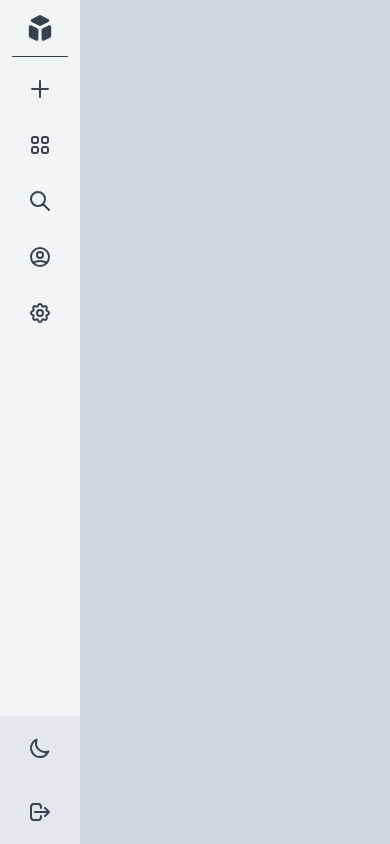
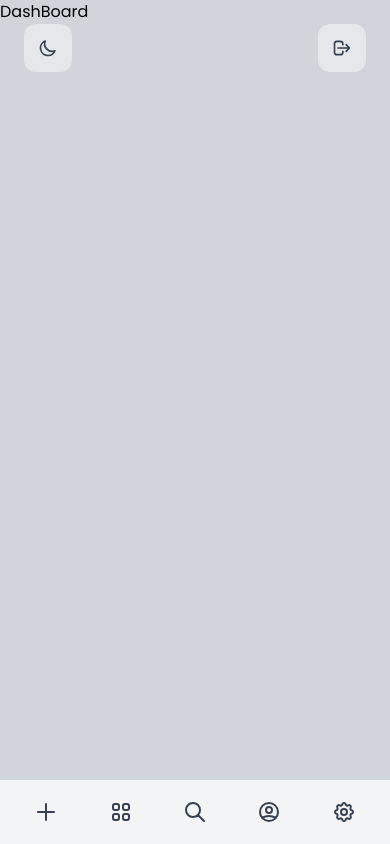
Before and after one commit to uzzii-21/invoice-generator, a React (Create React App) app: page / in a window 390 px wide. Built offline with nearby package versions, Linux system fonts and the light colour scheme.

Commit message:
make it responsive

```diff
--- a/src/App.js
+++ b/src/App.js
@@ -7,13 +7,16 @@ const App = () => {
     setInvoicePanelState(!invoicePanelState)
   }
   return (
-    <main className="container">
+    <>
       <SideBar openForm={toggleFormPanel} />
+      <main className="container">
+        <h1>DashBoard</h1>
+      </main>
       <InvoiceFormPanel
         toggle={invoicePanelState}
         closeForm={toggleFormPanel}
       />
-    </main>
+    </>
   )
 }
 export default App
--- a/src/components/Autocomplete/Autocomplete.jsx
+++ b/src/components/Autocomplete/Autocomplete.jsx
@@ -2,7 +2,7 @@
 import { Fragment, useState } from 'react'
 import { Combobox, Transition } from '@headlessui/react'
 import { CheckIcon, SelectorIcon } from '../../assets'
-import countryList from '../../constant/constant'
+import countryList from '../../utils/constant'
 
 const Autocomplete = () => {
   const [selected, setSelected] = useState(countryList[166])
--- a/src/components/SideBarButton/SideBarButton.jsx
+++ b/src/components/SideBarButton/SideBarButton.jsx
@@ -1,26 +1,16 @@
-/* eslint-disable jsx-a11y/click-events-have-key-events */
-/* eslint-disable jsx-a11y/no-static-element-interactions */
 import PropTypes from 'prop-types'
 
 const SideBarButton = ({ icon, tooltip, onClick }) => (
-  // eslint-disable-next-line jsx-a11y/anchor-is-valid
-  // eslint-disable-next-line jsx-a11y/no-static-element-interactions
-  // eslint-disable-next-line jsx-a11y/click-events-have-key-events
-  // eslint-disable-next-line jsx-a11y/anchor-is-valid
-  <a className="sidebar-btn group" onClick={onClick}>
+  <button type="button" className="sidebar-btn group" onClick={onClick}>
     {icon}
     <span className="sidebar-tooltip group-hover:scale-100">{tooltip}</span>
-  </a>
+  </button>
 )
-
-SideBarButton.defaultProps = {
-  onClick: undefined
-}
 
 SideBarButton.propTypes = {
   icon: PropTypes.node.isRequired,
   tooltip: PropTypes.string.isRequired,
-  onClick: PropTypes.func
+  onClick: PropTypes.func.isRequired
 }
 
 export default SideBarButton
--- a/src/components/Toggle/Toggle.jsx
+++ b/src/components/Toggle/Toggle.jsx
@@ -33,11 +33,15 @@ const Toggle = () => {
     <button
       type="button"
       onClick={darkModeToggle}
-      className="flex items-center justify-center group w-full h-16 mt-auto bg-gray-200 dark:bg-gray-800 hover:text-darkPrimary dark:hover:bg-darkPrimary dark:hover:text-primary hover:bg-primary"
+      className="flex items-center justify-center group w-12 h-12 rounded-xl sm:w-full  sm:rounded-none sm:h-16 mt-auto bg-gray-200 dark:bg-gray-800 hover:text-darkPrimary dark:hover:bg-darkPrimary dark:hover:text-primary hover:bg-primary"
     >
       <span className="sr-only">Use setting</span>
-      {enabled ? <DarkIcon /> : <LightIcon />}
-      <span className="sidebar-tooltip group-hover:scale-100">
+      {enabled ? (
+        <DarkIcon class="h-5 w-5 sm:w-6 sm:h-6" />
+      ) : (
+        <LightIcon class="h-5 w-5 sm:w-6 sm:h-6" />
+      )}
+      <span className="sidebar-tooltip left-20 group-hover:scale-100">
         {enabled ? 'Dark Mode' : 'Light Mode'}
       </span>
     </button>
--- a/src/containers/SideBar/SideBar.jsx
+++ b/src/containers/SideBar/SideBar.jsx
@@ -10,8 +10,8 @@ import {
 import { SideBarButton, Toggle } from '../../components'
 
 const SideBar = ({ openForm }) => (
-  <div className="side-bar">
-    <a className="mt-3" href="/">
+  <aside className="side-bar">
+    <a className="mt-3 hidden sm:block" href="/">
       <svg
         className="w-8 h-8 fill-current"
         xmlns="http://www.w3.org/2000/svg"
@@ -21,7 +21,7 @@ const SideBar = ({ openForm }) => (
         <path d="M11 17a1 1 0 001.447.894l4-2A1 1 0 0017 15V9.236a1 1 0 00-1.447-.894l-4 2a1 1 0 00-.553.894V17zM15.211 6.276a1 1 0 000-1.788l-4.764-2.382a1 1 0 00-.894 0L4.789 4.488a1 1 0 000 1.788l4.764 2.382a1 1 0 00.894 0l4.764-2.382zM4.447 8.342A1 1 0 003 9.236V15a1 1 0 00.553.894l4 2A1 1 0 009 17v-5.764a1 1 0 00-.553-.894l-4-2z" />
       </svg>
     </a>
-    <div className="mt-3 mx-3 border-t border-darkPrimary">
+    <div className="flex items-center justify-evenly w-[100vw] sm:mt-3 sm:mx-3 sm:w-auto sm:border-t sm:border-darkPrimary sm:block">
       <SideBarButton
         icon={<AddIcon />}
         tooltip="Create Invoice"
@@ -32,17 +32,19 @@ const SideBar = ({ openForm }) => (
       <SideBarButton icon={<UserIcon />} tooltip="Profile" />
       <SideBarButton icon={<SettingIcon />} tooltip="Setting" />
     </div>
-    <div className="flex flex-col items-center justify-center mt-auto w-full">
+    <div className="fixed top-0 left-0 w-full flex-row flex items-center justify-between p-6 sm:sticky sm:flex-col sm:justify-center sm:p-0 mt-auto">
       <Toggle />
       <a
-        className="flex items-center justify-center group w-full h-16 mt-auto bg-gray-200 dark:bg-gray-800 hover:text-darkPrimary dark:hover:bg-darkPrimary dark:hover:text-primary hover:bg-primary"
+        className="flex items-center justify-center group w-12 h-12 rounded-xl sm:w-full sm:rounded-none sm:h-16 mt-auto bg-gray-200 dark:bg-gray-800 hover:text-darkPrimary dark:hover:bg-darkPrimary dark:hover:text-primary hover:bg-primary"
         href="/"
       >
-        <LogoutIcon />
-        <span className="sidebar-tooltip group-hover:scale-100">Log Out</span>
+        <LogoutIcon class="h-5 w-5 sm:w-6 sm:h-6" />
+        <span className="sidebar-tooltip left-20 group-hover:scale-100">
+          Log Out
+        </span>
       </a>
     </div>
-  </div>
+  </aside>
 )
 
 SideBar.propTypes = {
--- a/src/index.css
+++ b/src/index.css
@@ -9,7 +9,7 @@
     @apply text-darkSecondary;
   }
   .container {
-    @apply flex min-w-full max-h-screen bg-primary dark:bg-darkPrimary;
+    @apply min-w-full h-[100vh] bg-primary dark:bg-darkPrimary sm:pl-[80px];
   }
 }
 
@@ -18,13 +18,13 @@
 
 @layer components {
   .side-bar {
-    @apply flex flex-col items-center h-screen text-darkPrimary bg-secondary dark:text-primary dark:bg-darkSecondary;
+    @apply fixed bottom-0 flex flex-col items-center sm:h-screen text-darkPrimary bg-secondary dark:text-primary dark:bg-darkSecondary;
   }
   .sidebar-btn {
-    @apply flex items-center justify-center w-14 h-12 mt-2 rounded-md dark:hover:bg-darkPrimary dark:hover:text-primary hover:bg-primary hover:text-darkPrimary;
+    @apply relative flex items-center justify-center w-14 h-12 mt-2 mb-2 sm:mb-0 rounded-md dark:hover:bg-darkPrimary dark:hover:text-primary hover:bg-primary hover:text-darkPrimary;
   }
   .sidebar-tooltip {
-    @apply absolute w-auto p-2 m-2 min-w-max left-20 rounded-md shadow-md text-darkPrimary bg-secondary dark:text-primary dark:bg-darkSecondary text-xs font-bold transition-all duration-100 origin-left scale-0;
+    @apply hidden sm:block absolute w-auto p-2 m-2 min-w-max left-[4.3rem] rounded-md shadow-md text-darkPrimary bg-secondary dark:text-primary dark:bg-darkSecondary text-xs font-bold transition-all duration-100 origin-left scale-0;
   }
   .input {
     @apply mt-1 dark:focus:ring-primary dark:focus:border-darkPrimary focus:ring-darkPrimary focus:border-primary border-primary dark:border-darkPrimary block w-full shadow-sm sm:text-sm rounded-md;
```
Also changed, not shown: src/assets/logout.svg, src/firebase.config.js (renamed from src/firebase/firebaseConfig.js), src/utils/constant.js (renamed from src/constant/constant.js).
